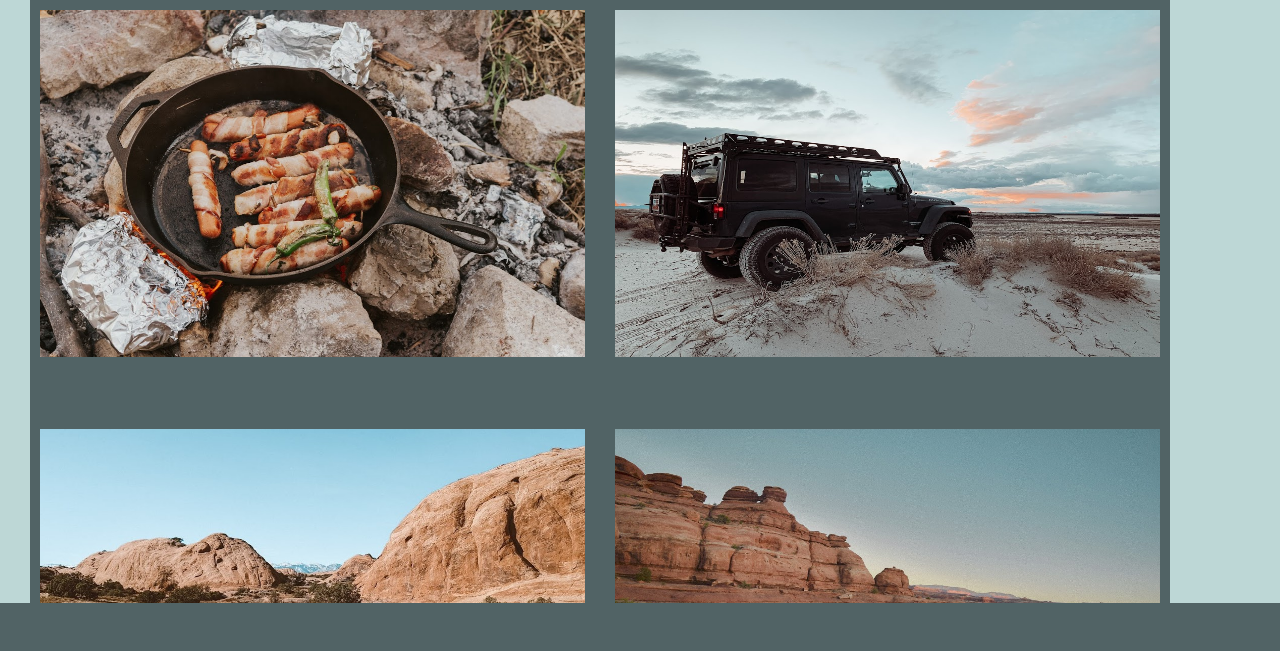
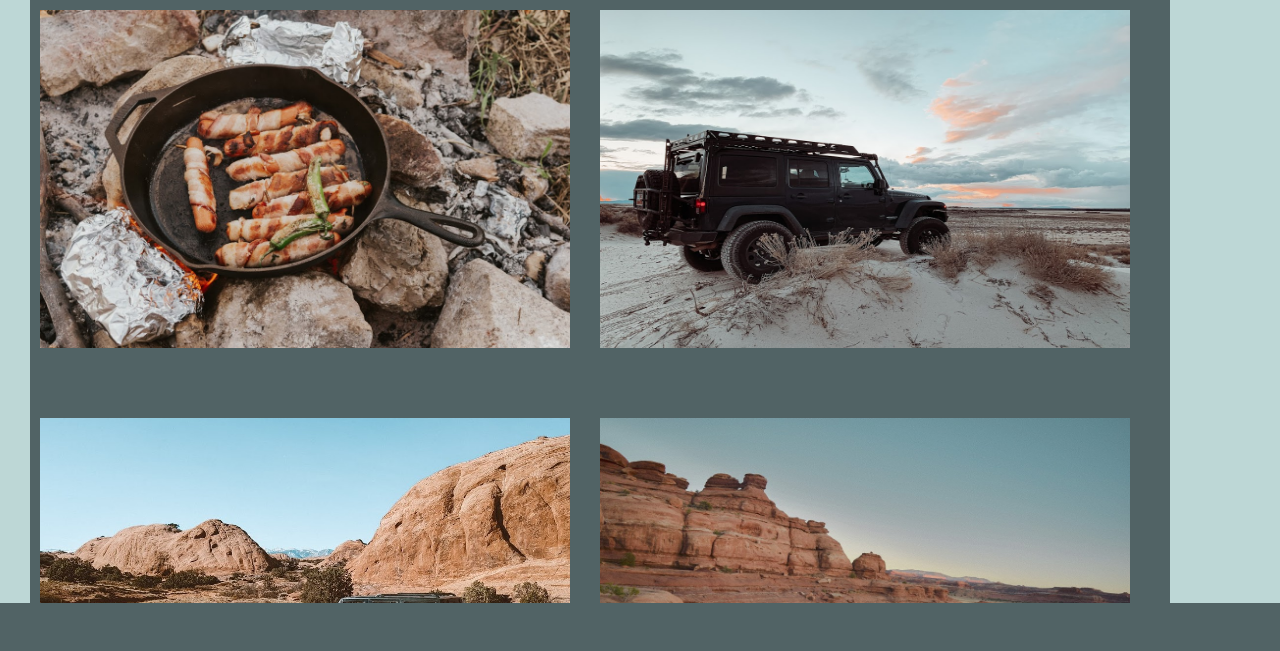
Before and after one commit to arianaw15/Responsive-Portfolio, a plain HTML site: page portfolio.html in a window 1280 px wide. Shown: the part 147-798 px from the top of the page. Drawn offline with nearby package versions, Linux system fonts and the light colour scheme.

Commit message:
updated image style on portfolio page to only apply to portfolio page and not all images

```diff
--- a/portfolio.html
+++ b/portfolio.html
@@ -12,7 +12,13 @@
         integrity="sha384-ggOyR0iXCbMQv3Xipma34MD+dH/1fQ784/j6cY/iJTQUOhcWr7x9JvoRxT2MZw1T" crossorigin="anonymous">
     <link rel="stylesheet" href="style.css">
 </head>
-
+<style>
+img {
+    height: 85%;
+  width: 100%;
+  object-fit:inherit;
+  }
+</style>
 <body>
 
     <!-- Optional JavaScript -->
--- a/style.css
+++ b/style.css
@@ -17,12 +17,12 @@ body {
     padding-top: 5px;
     padding-bottom: 5px;
     float: center;
+    height: 85%;
+  width: 100%;
+  object-fit:inherit;
 }
 img {
     position: relative;
-    height: 85%;
-  width: 100%;
-  object-fit:inherit;
   }
 .float-left {
     margin: 10px;
```
